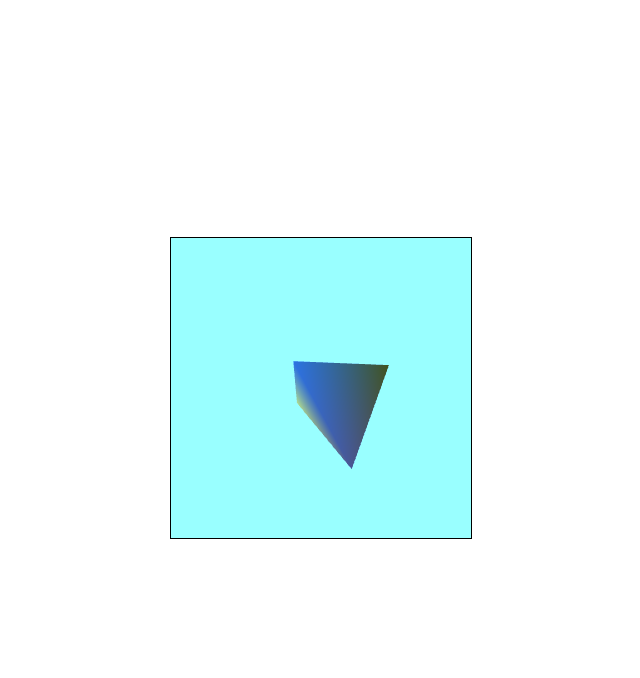
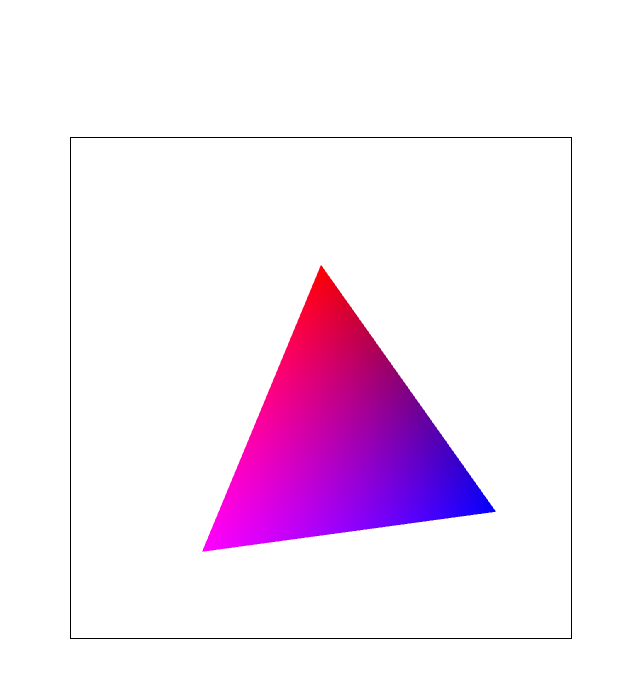
Before and after one commit to plaitse/webgl-toolset, a plain HTML site: page webgl7/webgl7.html in a window 1280 px wide. Shown: the whole page, without its empty margins (319-959 px from the left). Drawn offline with Linux system fonts and the light colour scheme.

Commit message:
Code refactoring

```diff
--- a/webgl7/webgl7.html
+++ b/webgl7/webgl7.html
@@ -8,8 +8,7 @@
 <body>
 
     <div class="wrapper">
-        <canvas id="webgl7" width=300 height=300></canvas>
-        <div id="fps"></div>
+        <canvas id="webgl7" width=500 height=500></canvas>
     </div>
 
     <script type="text/javascript" src="../gl-matrix.js"></script>
--- a/webgl7/webgl7.js
+++ b/webgl7/webgl7.js
@@ -1,58 +1,68 @@
-let vertices = [];
+// ------------------------- //
+// --- Vertices position --- //
+// ------------------------- //
 
-class Pyramid {
+let positions = [];
+
+class Tetrahedron {
     constructor(cx, cy, cz, width, height) {
         const radius = (width / 2) / Math.cos(Math.PI / 6);
 
+        // Vertice 1 - Position
         const v1 = {
             x: cx,
             y: cy + height / 2,
             z: cz,
-            r: Math.random(),
-            g: Math.random(),
-            b: Math.random()
+            r: 1, // Red
+            g: 0, // Green
+            b: 0  // blue
         };
 
+        // Vertice 2 - Position
         const v2 = {
             x: cx,
             y: cy - height / 2,
             z: cz + radius,
-            r: Math.random(),
-            g: Math.random(),
-            b: Math.random()
+            r: 0,
+            g: 0,
+            b: 1
         };
 
+        // Vertice 3 - Position
         const v3 = {
             x: cx + width / 2,
             y: cy - height / 2,
             z: cz - (Math.sin(Math.PI / 6) * radius),
-            r: Math.random(),
-            g: Math.random(),
-            b: Math.random()
+            r: 0,
+            g: 0,
+            b: 1
         };
 
+        // Vertice 4 - Position
         const v4 = {
             x: cx - width / 2,
             y: cy - height / 2,
             z: cz - (Math.sin(Math.PI / 6) * radius),
-            r: Math.random(),
-            g: Math.random(),
-            b: Math.random()
+            r: 1,
+            g: 0,
+            b: 1
         };
 
-        Pyramid.addSurface([v1, v2, v3]);
-        Pyramid.addSurface([v1, v3, v4]);
-        Pyramid.addSurface([v1, v4, v2]);
-        Pyramid.addSurface([v3, v2, v4]);
+        Tetrahedron.addSurface([v1, v2, v3]);
+        Tetrahedron.addSurface([v1, v3, v4]);
+        Tetrahedron.addSurface([v1, v4, v2]);
+        Tetrahedron.addSurface([v3, v2, v4]);
     }
 
     static addSurface(surface) {
         surface.forEach(element => {
             const value = Object.values(element);
-            value.forEach(element => vertices.push(element));
+            value.forEach(element => positions.push(element));
         });
     }
 }
+
+
 
 // ------------------- //
 // --- Init buffer --- //
@@ -60,10 +70,90 @@ class Pyramid {
 
 // Initialize the buffers we'll need
 initBuffers = (gl) => {
+    // Create a buffer for the tetrahedron's positions
     const positionBuffer = gl.createBuffer();
+
+    // Select the positionBuffer as the one to apply buffer operations to from here out
     gl.bindBuffer(gl.ARRAY_BUFFER, positionBuffer);
-    gl.bufferData(gl.ARRAY_BUFFER, new Float32Array(vertices), gl.STATIC_DRAW);
+
+    // Ceate tetrahedron
+    new Tetrahedron(0, 0, 0, 1, Math.sqrt(6) / 3);
+
+    // Pass the list of positions into WebGL to build the shape
+    // We do this by creating a Float32Array from the JavaScript array, then use it to fill the current buffer
+    gl.bufferData(gl.ARRAY_BUFFER, new Float32Array(positions), gl.STATIC_DRAW);
 }
+
+
+
+// ------------------ //
+// --- Draw scene --- //
+// ------------------ //
+
+drawScene = (gl, programInfo, buffers, tetraRotation) => {
+    // Clear to white, fully opaque
+    gl.clearColor(0.0, 0.0, 0.0, 0.0);
+    // Clear everything
+    gl.clearDepth(1.0);
+    // Enable depth testing - opaque surfaces
+    gl.enable(gl.DEPTH_TEST);
+    // Near things obscure far things
+    gl.depthFunc(gl.LEQUAL);
+
+    // Clear the canvas before we start drawing on it
+    gl.clear(gl.COLOR_BUFFER_BIT | gl.DEPTH_BUFFER_BIT);
+
+    // Create a perspective matrix, a special matrix that is used
+    // to simulate the distortion of perspective in a camera.
+    // Our field of view is 45 degrees -> radians
+    const fieldOfView = Math.PI / 4;
+    // with a width/height ratio that matches the display size of the canvas
+    const aspect = gl.canvas.clientWidth / gl.canvas.clientHeight;
+    // We only want to see objects between 0.1 units and 100 units away from the camera
+    const zNear = 0.1;
+    const zFar = 100;
+    const projectionMatrix = mat4.create();
+    // Glmatrix.js always has the first argument as the destination to receive the result.
+    mat4.perspective(projectionMatrix, fieldOfView, aspect, zNear, zFar);
+
+    // Set the drawing position to the "identity" point, which is the center of the scene.
+    const modelViewMatrix = mat4.create(),
+        identityMatrix = mat4.create(),
+        viewMatrix = mat4.create();
+
+    mat4.lookAt(viewMatrix, [0, 0, -2], [0, 0, 0], [0, 1, 0]);
+
+    // Arg: destination matrix, matrix to rotate, amount to rotate in radians, axis to rotate around (X)
+    mat4.rotate(modelViewMatrix, identityMatrix, tetraRotation, [0, 1, 0]);
+
+    const normalize = false,
+        stride = 6 * Float32Array.BYTES_PER_ELEMENT,
+        numComponents = 3,
+        type = gl.FLOAT;
+    let offset = 0;
+    // gl.bindBuffer(gl.ARRAY_BUFFER, buffers.position);
+    // 2nd: number of elements, 3rd: type of element, 5th: size of each vertex, 6th: offset from beginning of vertex to this attribute
+    gl.vertexAttribPointer(programInfo.attribLocations.vertexPosition, numComponents, type, normalize, stride, offset);
+    gl.enableVertexAttribArray(programInfo.attribLocations.vertexPosition);
+
+    offset = 3 * Float32Array.BYTES_PER_ELEMENT;
+    // 2nd: number of elements, 3rd: type of element, 5th: size of each vertex, 6th: offset from beginning of vertex to this attribute
+    gl.vertexAttribPointer(programInfo.attribLocations.vertexColor, numComponents, type, normalize, stride, offset);
+    gl.enableVertexAttribArray(programInfo.attribLocations.vertexColor);
+
+    // Tell WebGL to use our program when drawing
+    gl.useProgram(programInfo.program);
+
+    // Set the shader uniforms
+    gl.uniformMatrix4fv(programInfo.uniformLocations.mWorldUniformLocation, normalize, modelViewMatrix);
+    gl.uniformMatrix4fv(programInfo.uniformLocations.modelViewMatrix, normalize, viewMatrix);
+    gl.uniformMatrix4fv(programInfo.uniformLocations.projectionMatrix, normalize, projectionMatrix);
+
+    // Params: mode, first, count
+    gl.drawArrays(gl.TRIANGLES, 0, positions.length / 6);
+}
+
+
 
 // ------------------- //
 // --- Load shader --- //
@@ -89,6 +179,8 @@ loadShader = (gl, type, source) => {
     return shader;
 }
 
+
+
 // --------------------------- //
 // --- Init shader program --- //
 // --------------------------- //
@@ -112,6 +204,8 @@ initShaderProgram = (gl, vsSource, fsSource) => {
 
     return shaderProgram;
 }
+
+
 
 // --------------------- //
 // --- Main function --- //
@@ -160,13 +254,9 @@ main = () => {
     // Initialize a shader program; this is where all the lighting for the vertices and so forth is established
     const shaderProgram = initShaderProgram(gl, vsSource, fsSource);
 
-    new Pyramid(0, 0, 0, 1, Math.sqrt(6) / 3);
-
-    // Init buffers
-    initBuffers(gl);
-
     // Collect all the info needed to use the shader program
     const programInfo = {
+        program: shaderProgram,
         attribLocations: {
             vertexPosition: gl.getAttribLocation(shaderProgram, 'aVertexPosition'),
             vertexColor: gl.getAttribLocation(shaderProgram, 'aVertexColor'),
@@ -178,69 +268,22 @@ main = () => {
         },
     };
 
-    const worldMatrix = new Float32Array(16),
-          viewMatrix = new Float32Array(16),
-          normalize = false,
-          stride = 6 * Float32Array.BYTES_PER_ELEMENT,
-          numComponents = 3,
-          type = gl.FLOAT;
-    let offset = 0;
-    mat4.identity(worldMatrix);
-    mat4.lookAt(viewMatrix, [0, 0, -3], [0, 0, 0], [0, 1, 0]);
+    // Here's where we call the routine that builds all the objects we'll be drawing
+    const buffers = initBuffers(gl);
 
-    // Create a perspective matrix, a special matrix that is used
-    // to simulate the distortion of perspective in a camera.
-    // Our field of view is 45 degrees -> radians
-    const fieldOfView = Math.PI / 4;
-    const projectionMatrix = mat4.create();
-    // Glmatrix.js always has the first argument as the destination to receive the result.
-    mat4.perspective(projectionMatrix, fieldOfView, canvas.width / canvas.height, 0.1, 1000);
-
-    // 2nd: number of elements, 3rd: type of element, 5th: size of each vertex, 6th: offset from beginning of vertex to this attribute
-    gl.vertexAttribPointer(programInfo.attribLocations.vertexPosition, numComponents, type, normalize, stride, offset);
-    gl.enableVertexAttribArray(programInfo.attribLocations.vertexPosition);
-
-    // 2nd: number of elements, 3rd: type of element, 5th: size of each vertex, 6th: offset from beginning of vertex to this attribute
-    offset = 3 * Float32Array.BYTES_PER_ELEMENT;
-    gl.vertexAttribPointer(programInfo.attribLocations.vertexColor, numComponents, type, normalize, stride, offset);
-    gl.enableVertexAttribArray(programInfo.attribLocations.vertexColor);
-
-    // Tell WebGL to use our program when drawing
-    gl.useProgram(shaderProgram);
-
-    // Set the shader uniforms
-    gl.uniformMatrix4fv(programInfo.uniformLocations.mWorldUniformLocation, normalize, worldMatrix);
-    gl.uniformMatrix4fv(programInfo.uniformLocations.modelViewMatrix, normalize, viewMatrix);
-    gl.uniformMatrix4fv(programInfo.uniformLocations.projectionMatrix, normalize, projectionMatrix);
-
-    // rgba 0-1 values
-    gl.clearColor(0.1, 0.5, 0.6, 0.5);
-
-    const identityMatrix = new Float32Array(16);
-    mat4.identity(identityMatrix);
-
-    gl.enable(gl.DEPTH_TEST);
-
-    /* ------------ */
-    /* --- LOOP --- */
-    /* ------------ */
-
-    const angleIncrement = Math.PI / 200;
-    let angle = 0;
+    const angle = Math.PI / 200;
+    // Set the rotation at 0 for the first draw
+    let tetraRotation = 0;
+    // Draw the scene repeatedly
     render = () => {
-        gl.clear(gl.COLOR_BUFFER_BIT | gl.DEPTH_BUFFER_BIT);
-
-        mat4.rotate(worldMatrix, identityMatrix, angle, [1, 1, 0]);
-        angle += angleIncrement;
-
-        gl.uniformMatrix4fv(programInfo.uniformLocations.mWorldUniformLocation, gl.FALSE, worldMatrix );
-
-        gl.drawArrays(gl.TRIANGLES, 0, vertices.length / 6);
-
+        drawScene(gl, programInfo, buffers, tetraRotation);
+        tetraRotation += angle;
         requestAnimationFrame(render);
     }
    requestAnimationFrame(render);
 }
 
+
+
 // Draw
 document.addEventListener('DOMContentLoaded', main());
```
